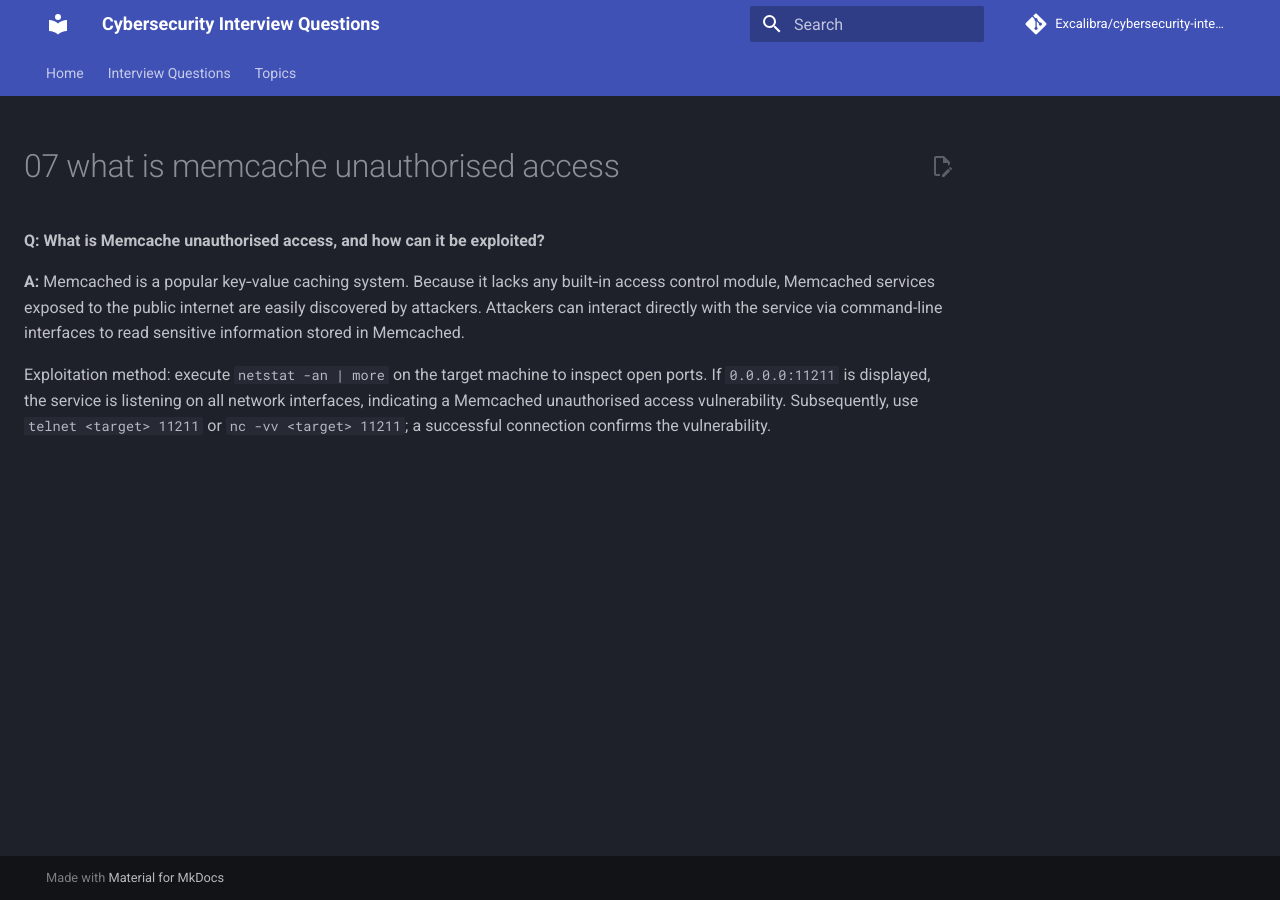
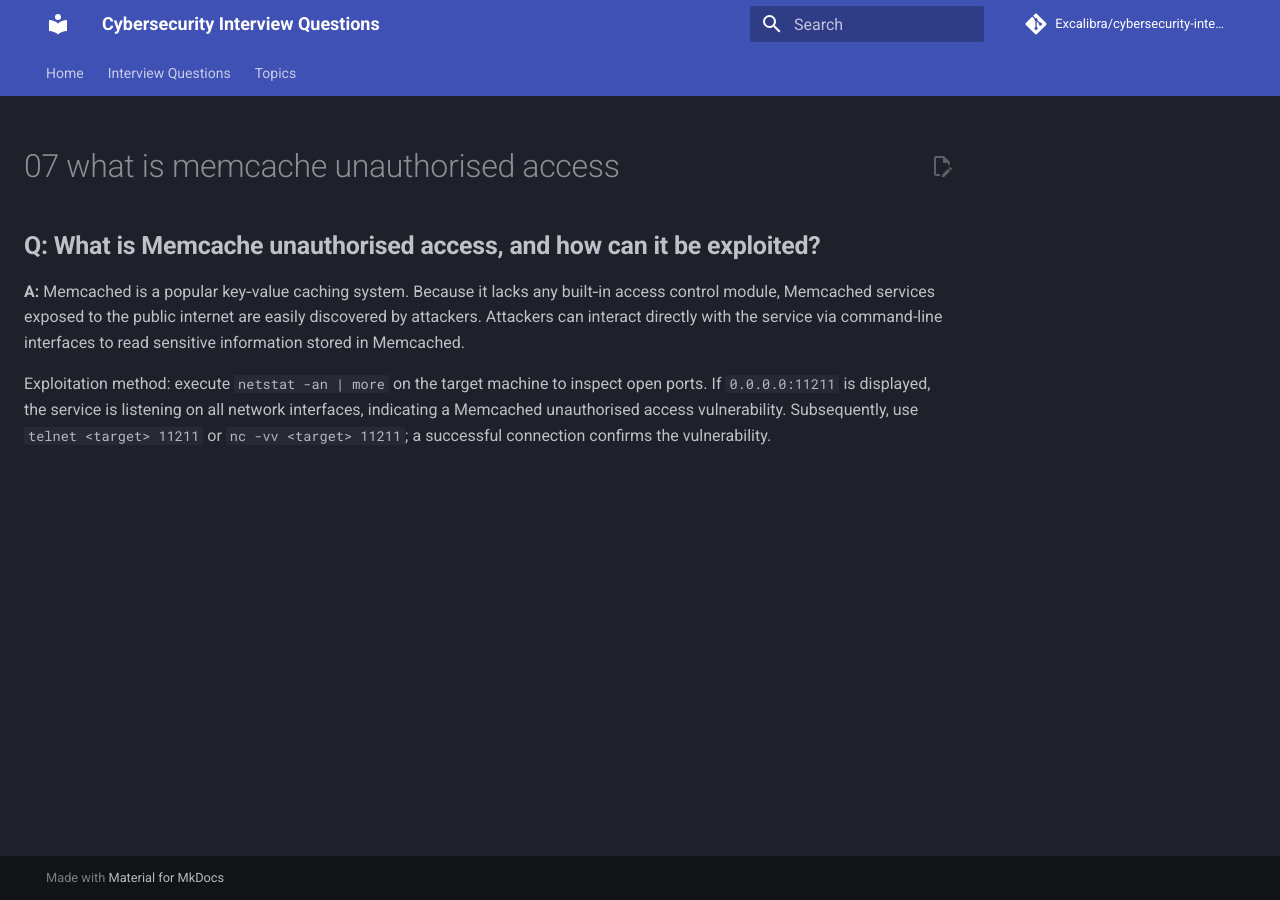
Before and after one commit to Excalibra/cybersecurity-interview-questions, an MkDocs documentation site: the page built from docs/questions/red-team-interview-experience/07-what-is-memcache-unauthorised-access.md, in a window 1280 px wide. Built offline with MkDocs 1.6.1 and Material for MkDocs 9.7.7, drawn with Linux system fonts in a browser that asks for light colours; comment, search, counter and statistics services are not loaded.

```diff
--- a/docs/questions/red-team-interview-experience/07-what-is-memcache-unauthorised-access.md
+++ b/docs/questions/red-team-interview-experience/07-what-is-memcache-unauthorised-access.md
@@ -1,4 +1,4 @@
-**Q: What is Memcache unauthorised access, and how can it be exploited?**
+## **Q: What is Memcache unauthorised access, and how can it be exploited?**
 
 **A:** Memcached is a popular key‑value caching system. Because it lacks any built‑in access control module, Memcached services exposed to the public internet are easily discovered by attackers. Attackers can interact directly with the service via command-line interfaces to read sensitive information stored in Memcached.
 
```
